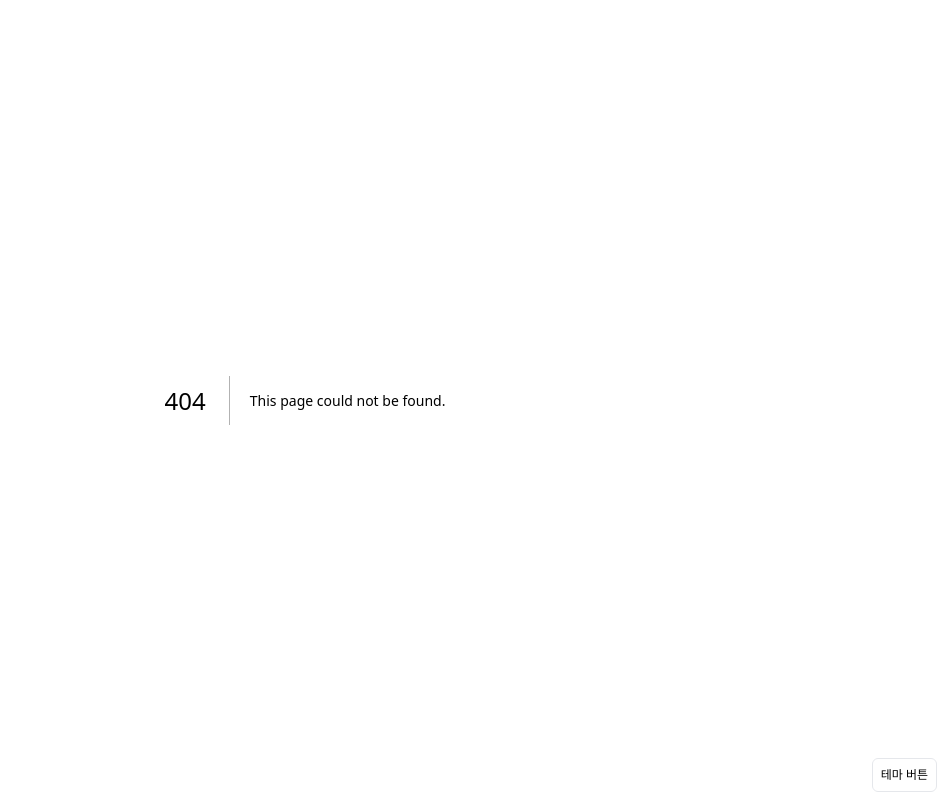
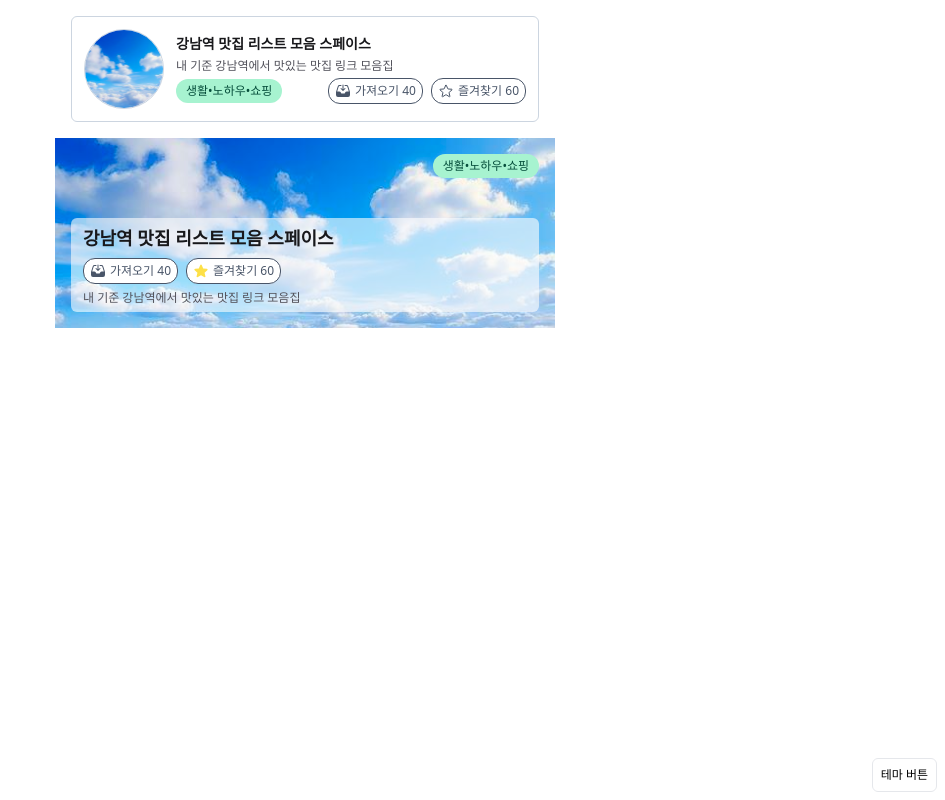
Before and after one commit to Team-TenTen/LinkHub-FE, a Next.js app: page /bomiTest/spaceTest in a window 1280 px wide. Before the commit this address had no page. Shown: the whole page, without its empty margins (335-1280 px from the left). Built offline with nearby package versions, Linux system fonts and the light colour scheme; a web font is replaced by a local one.

Commit message:
feat: #9 - 스페이스 컴포넌트 구현

```diff
--- /dev/null
+++ b/src/app/(routes)/bomiTest/spaceTest/page.tsx
@@ -0,0 +1,41 @@
+import Space from '@/components/common/Space/Space'
+
+const TestPage = () => {
+  const spaceObj = {
+    spaceImage: '/TestImage.svg',
+    spaceName: '강남역 맛집 리스트 모음 스페이스',
+    description: '내 기준 강남역에서 맛있는 맛집 링크 모음집',
+    category: '생활•노하우•쇼핑',
+    favorite: 60,
+    scrap: 40,
+  }
+
+  return (
+    <div>
+      <div className="m-4">
+        <Space
+          type="Card"
+          spaceName={spaceObj.spaceName}
+          spaceImage={spaceObj.spaceImage}
+          description={spaceObj.description}
+          category={spaceObj.category}
+          scrap={spaceObj.scrap}
+          favorite={spaceObj.favorite}
+        />
+      </div>
+      <div>
+        <Space
+          type="Header"
+          spaceName={spaceObj.spaceName}
+          spaceImage={spaceObj.spaceImage}
+          description={spaceObj.description}
+          category={spaceObj.category}
+          scrap={spaceObj.scrap}
+          favorite={spaceObj.favorite}
+        />
+      </div>
+    </div>
+  )
+}
+
+export default TestPage
--- a/src/app/(routes)/spaceTest/page.tsx
+++ /dev/null
@@ -1,16 +0,0 @@
-import Space from '@/components/common/Space/Space'
-
-const TestPage = () => {
-  return (
-    <div className="m-2">
-      <div className="m-2">
-        <Space type="Card" />
-      </div>
-      <div className="m-2">
-        <Space type="Header" />
-      </div>
-    </div>
-  )
-}
-
-export default TestPage
--- a/src/components/common/Space/Space.tsx
+++ b/src/components/common/Space/Space.tsx
@@ -1,12 +1,28 @@
+import { StarIcon as StarIconOutline } from '@heroicons/react/24/outline'
 import { InboxArrowDownIcon } from '@heroicons/react/24/solid'
-import { StarIcon } from '@heroicons/react/24/solid'
+import { StarIcon as StarIconSolid } from '@heroicons/react/24/solid'
 import Image from 'next/image'
+import Chip from '../Chip/Chip'
 
 interface SpaceProps {
   type: 'Card' | 'Header'
+  spaceName: string
+  spaceImage: string
+  description: string
+  category: string
+  scrap: number
+  favorite: number
 }
 
-const Space = ({ type }: SpaceProps) => {
+const Space = ({
+  type,
+  spaceName,
+  spaceImage,
+  description,
+  category,
+  scrap,
+  favorite,
+}: SpaceProps) => {
   return (
     <>
       {type === 'Card' ? (
@@ -14,19 +30,17 @@ const Space = ({ type }: SpaceProps) => {
           <div className="items-center justify-center">
             <Image
               className="h-20 w-20 rounded-full border border-slate-300 object-cover"
-              src="/TestImage.svg"
+              src={spaceImage}
               width={80}
               height={80}
               alt="space-image"
             />
           </div>
           <div className="flex grow flex-col justify-center gap-1">
-            <div className="text-sm font-bold text-gray-900">SpaceName</div>
-            <div className="text-xs font-normal text-gray-600">Description</div>
+            <div className="text-sm font-bold text-gray9">{spaceName}</div>
+            <div className="text-xs font-normal text-gray6">{description}</div>
             <div className="flex items-center justify-end">
-              <div className="rounded-xl bg-emerald-200 px-2.5 py-1 text-xs font-medium text-emerald-900">
-                카테고리
-              </div>
+              <Chip label={category} />
               <div className="flex grow items-center justify-end gap-2">
                 <button
                   className="
@@ -34,51 +48,52 @@ const Space = ({ type }: SpaceProps) => {
                     text-xs font-medium text-slate6
                   ">
                   <InboxArrowDownIcon className="h-4 w-4" />
-                  가져오기
+                  가져오기 {scrap}
                 </button>
                 <button
                   className="
                     flex items-center justify-center gap-1 rounded-xl border border-slate6 bg-bgColor px-1.5 py-1
                     text-xs font-medium text-slate6
                   ">
-                  <StarIcon className="h-4 w-4 text-yellow-300" />
-                  즐겨찾기
+                  <StarIconOutline className="h-4 w-4" />
+                  즐겨찾기 {favorite}
                 </button>
               </div>
             </div>
           </div>
         </div>
       ) : (
-        <div className="px-3 py-1.5">
-          <div>
+        <div className="relative flex flex-col gap-10 p-4">
           <Image
-              className="w-[500px]"
-              src="TestImage.svg"
-              width={500}
-              height={188}
+            className="z-[-100] h-[188px] object-cover"
+            src={spaceImage}
             alt="space-image"
+            fill
           />
-            <div>category</div>
-            <div>SpaceName</div>
-            <div>
+          <div className="flex justify-end">
+            <Chip label={category} />
+          </div>
+          <div className="flex flex-col gap-1.5 rounded-md bg-white bg-opacity-60 px-3 py-1.5 dark:bg-gray-900 dark:bg-opacity-60">
+            <div className="text-lg font-bold text-gray9">{spaceName}</div>
+            <div className="flex grow items-center gap-2">
               <button
                 className="
                     flex items-center justify-center gap-1 rounded-xl border border-slate6 bg-bgColor px-1.5 py-1
                     text-xs font-medium text-slate6
                   ">
                 <InboxArrowDownIcon className="h-4 w-4" />
-                가져오기
+                가져오기 {scrap}
               </button>
               <button
                 className="
                     flex items-center justify-center gap-1 rounded-xl border border-slate6 bg-bgColor px-1.5 py-1
                     text-xs font-medium text-slate6
                   ">
-                <StarIcon className="h-4 w-4 text-yellow-300" />
-                즐겨찾기
+                <StarIconSolid className="h-4 w-4 text-yellow-300" />
+                즐겨찾기 {favorite}
               </button>
             </div>
-            <div>Description</div>
+            <div className="text-xs font-normal text-gray6">{description}</div>
           </div>
         </div>
       )}
```
Lines whose indentation alone changed are shown as unchanged.
